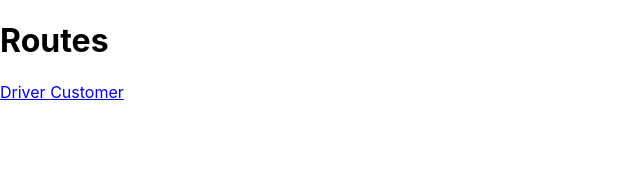
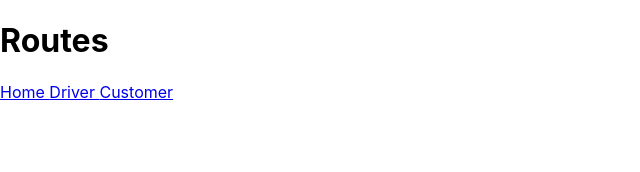
Before and after one commit to reneeswick/routes, a React (Create React App) app: page / in a window 1280 px wide. Shown: the top 172 px of the page, without its empty margins (0-640 px from the left). Built offline with nearby package versions, Linux system fonts and the light colour scheme.

Commit message:
Refactor route cards

```diff
--- a/src/Components/DriverDashboard/DriverDashboard.js
+++ b/src/Components/DriverDashboard/DriverDashboard.js
@@ -1,6 +1,7 @@
 import React from 'react';
 import DynamicMap from '../DynamicMap/DynamicMap';
 import Welcome from '../Welcome/Welcome';
+import RouteCard from '../RouteCard/RouteCard';
 
 const DriverDashboard = () => {
   const trialLocations = [
@@ -13,6 +14,7 @@ const DriverDashboard = () => {
     <div>
       <Welcome />
       <DynamicMap />
+      <RouteCard locations={trialLocations}/>
     </div>
   )
 
--- a/src/Components/DynamicMap/DynamicMap.js
+++ b/src/Components/DynamicMap/DynamicMap.js
@@ -30,7 +30,6 @@ const DynamicMap = ({}) => {
                 </Marker> */}
                 <RoutingMachine locations={trialLocations}/>
             </MapContainer>
-            <RouteCard locations={trialLocations}/>
         </div>
     )
 }
--- a/src/Components/Header/Header.js
+++ b/src/Components/Header/Header.js
@@ -6,6 +6,7 @@ const Header = () => {
         <div>
           <h1>Routes</h1>
           <nav>
+            <NavLink to= '/'> Home </NavLink>
             <NavLink to = '/driver' > Driver </NavLink>
             <NavLink to = '/customer'> Customer </NavLink>
           </nav>
```
